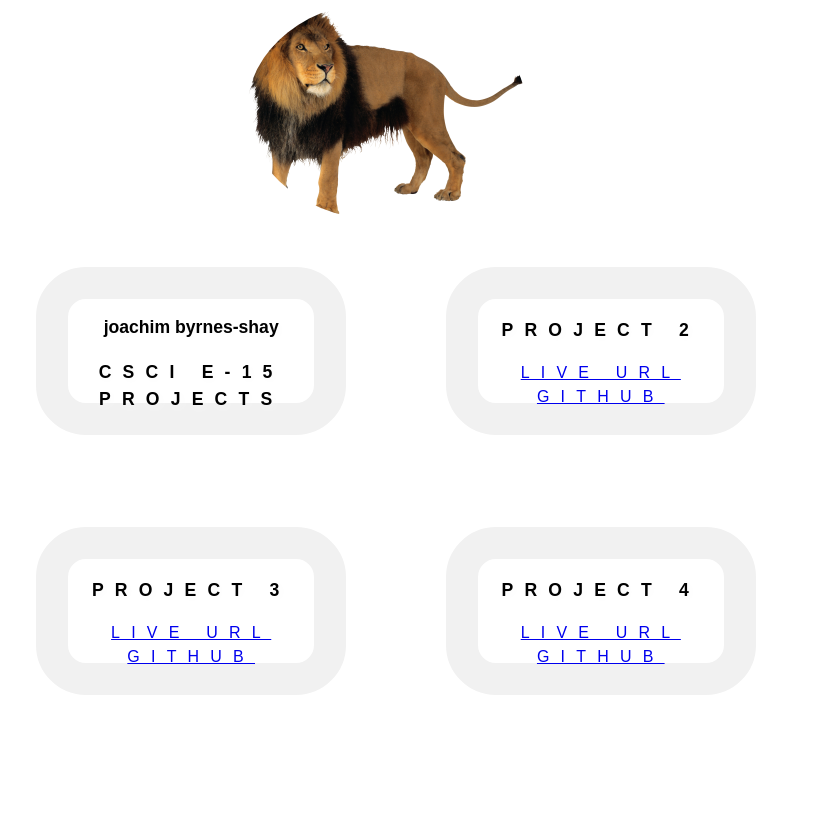
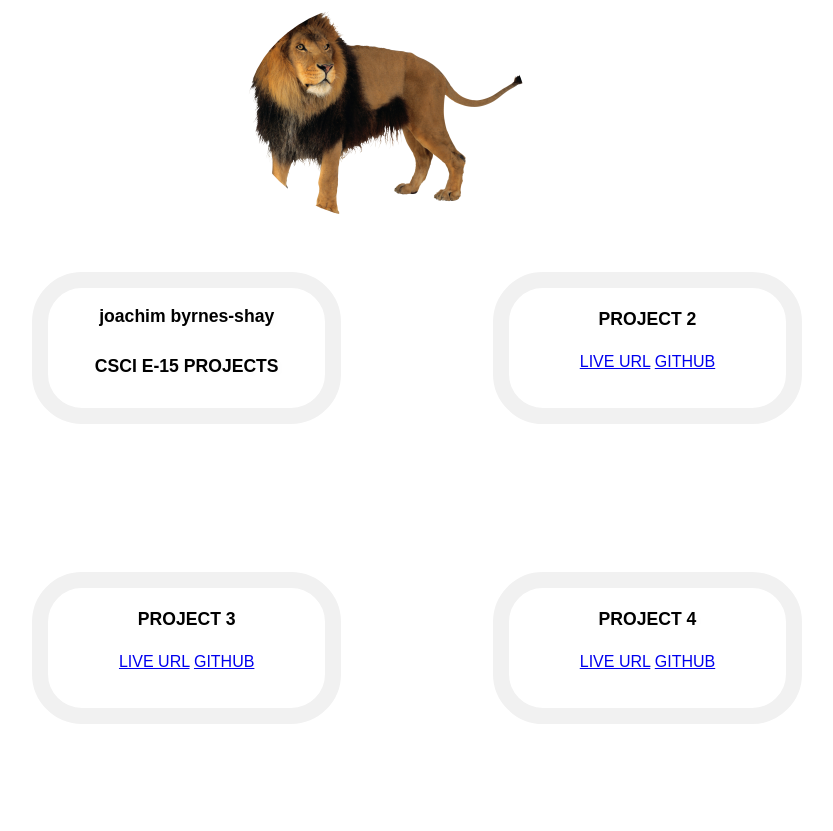
Before and after one commit to jbyrnesshay/p1, a PHP site: page / in a window 1280 px wide. Shown: the whole page, without its empty margins (253-1086 px from the left). Before the commit the page ends 695 px from the top, so only its background shows below. Run offline with PHP 8.4, Linux system fonts and the light colour scheme.

Commit message:
work on fixing text on resize

```diff
--- a/css/styles.css
+++ b/css/styles.css
@@ -4,7 +4,7 @@ html {
 }
 body {
   background: White;
-  width: 100%;
+  min-width: 530px;
   height: 100%;
   margin: 0 auto;
   font-size: 100%;
@@ -18,8 +18,8 @@ body {
 }*/
 
 main {
-  width: 80%;
-  height: 65%;
+  width: 90%;
+  height: 75%;
   margin: 0 auto;
   padding: 5px;
 
@@ -32,21 +32,7 @@ main {
   height: 50%;
   bottom: 0;
 }
-article {
-  text-transform: uppercase;
-  letter-spacing: .7em;
-  line-height: 1.5;
-  background: White;
-  height: 40%;
-  width: 30%;
-  display:inline-block;
-  margin: 5%;
-  border: 2em solid #f1f1f1;
-  border-radius: 50px;
 
-
-
-}
 img {
   border-radius: 50%;
   margin-bottom:5px;
@@ -55,7 +41,7 @@ div {
   width: 80%;
   height: 30%;
   margin: 0 auto;
-
+  padding: 0;
 
 
 }
@@ -88,3 +74,19 @@ h1 {
   text-transform: lowercase;
   letter-spacing: normal;
 }
+article {
+
+  text-transform: uppercase;
+
+  line-height: 1.5;
+  background: White;
+  height: 40%;
+  width: 30%;
+  display: inline-block;
+  margin: 5%;
+  border: 1em solid #f1f1f1;
+  border-radius: 50px;
+  border-spacing: 5%;
+  overflow-wrap:break-word;
+
+}
```
